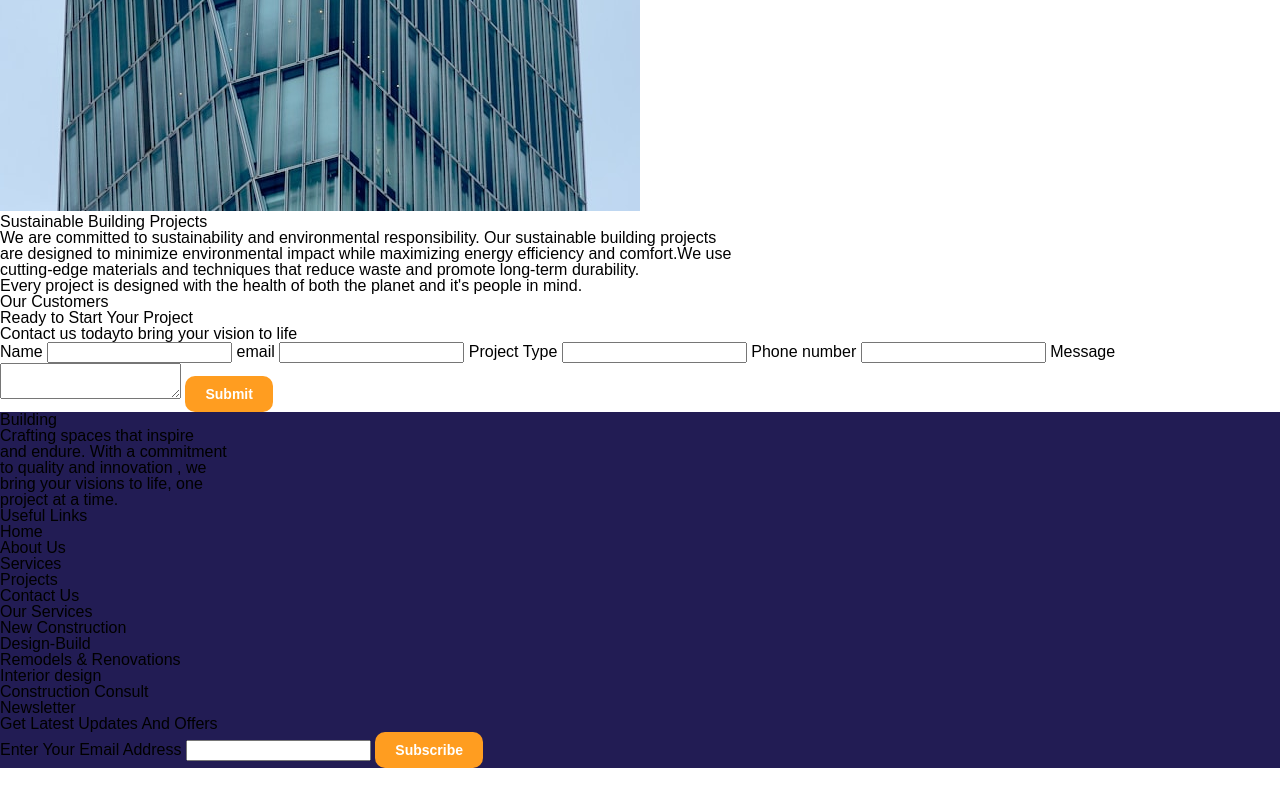
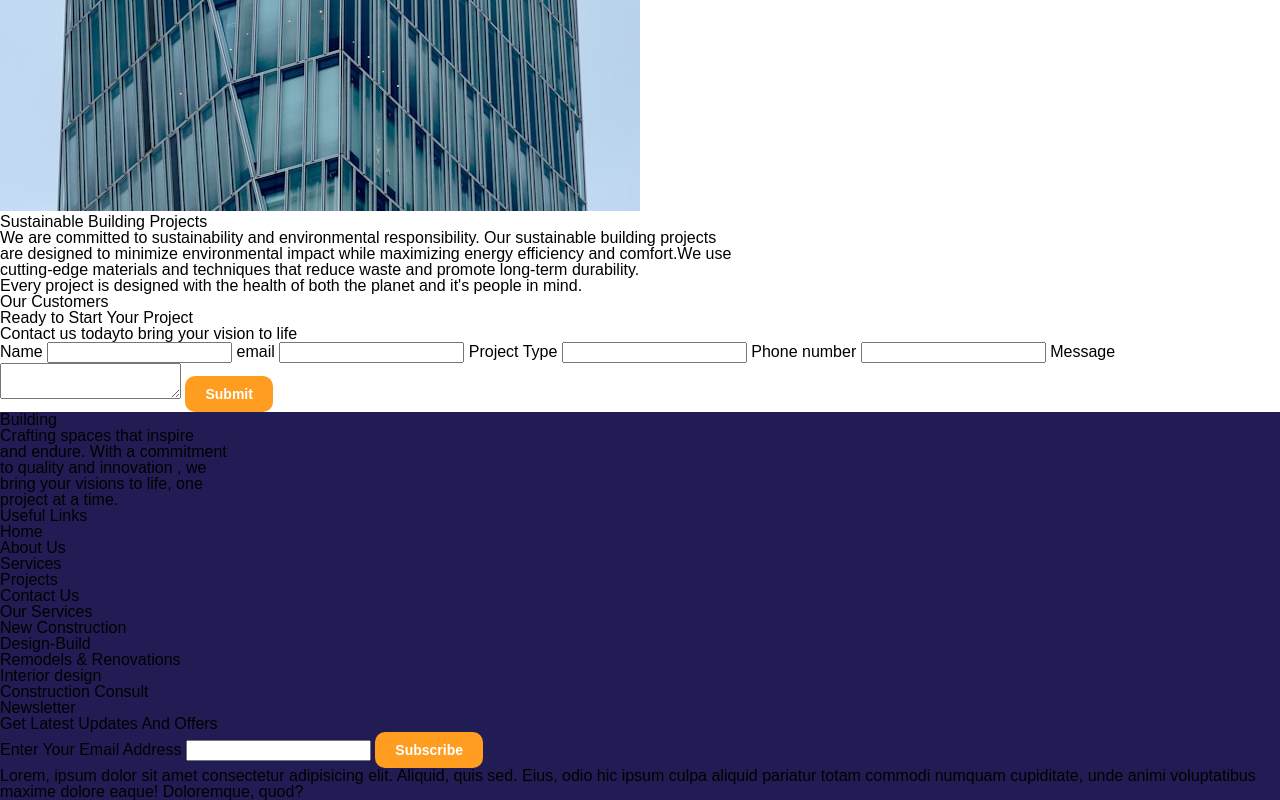
Before and after one commit to ELIE-MANI/My-own-Project, a plain HTML site: page M-E WEB/index.html in a window 1280 px wide. Shown: the part 5426-6226 px from the top of the page. Before the commit the page ends 6194 px from the top, so only its background shows below. Drawn offline with Linux system fonts and the light colour scheme.

Commit message:
add paragraph to footer

```diff
--- a/M-E WEB/index.html
+++ b/M-E WEB/index.html
@@ -184,6 +184,7 @@
       <!-- logo -->
     </form>
   </article>
+  <p>Lorem, ipsum dolor sit amet consectetur adipisicing elit. Aliquid, quis sed. Eius, odio hic ipsum culpa aliquid pariatur totam commodi numquam cupiditate, unde animi voluptatibus maxime dolore eaque! Doloremque, quod?</p>
 </section>
 </footer>
 </body>
```
